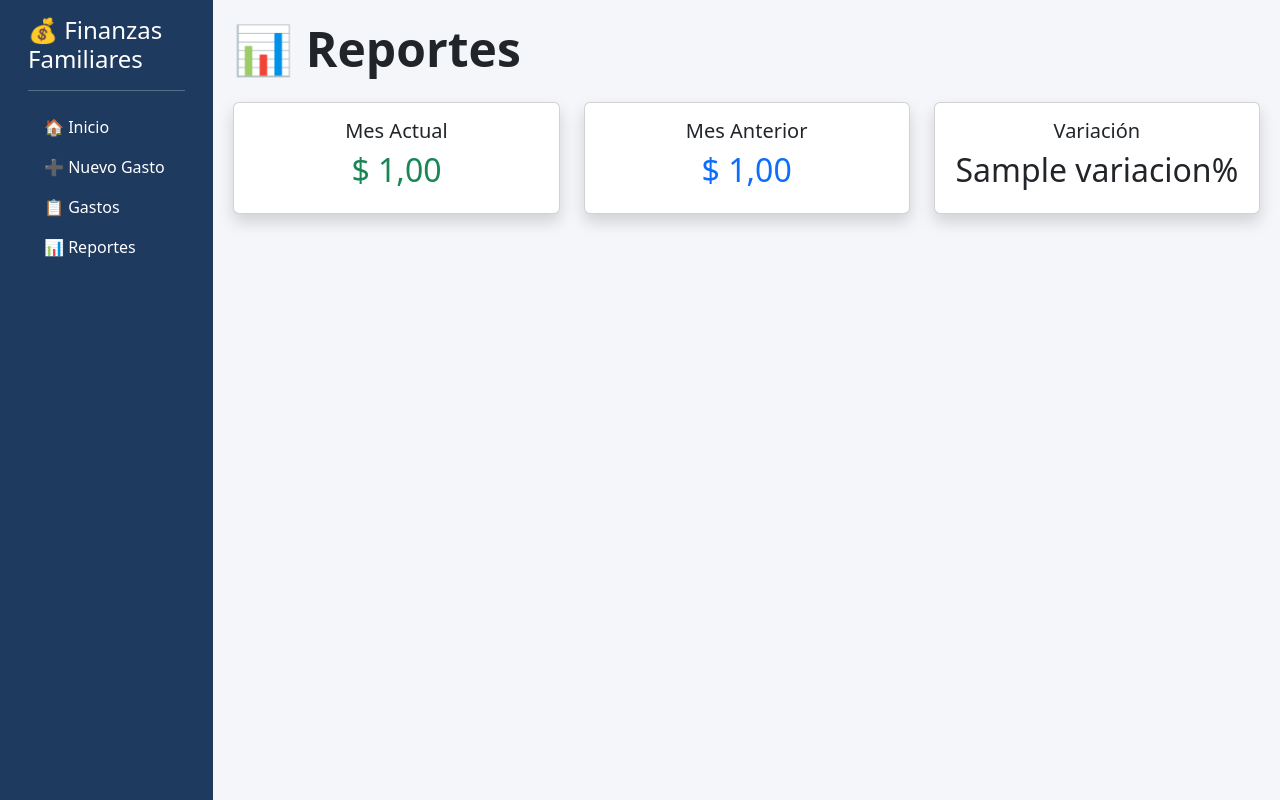
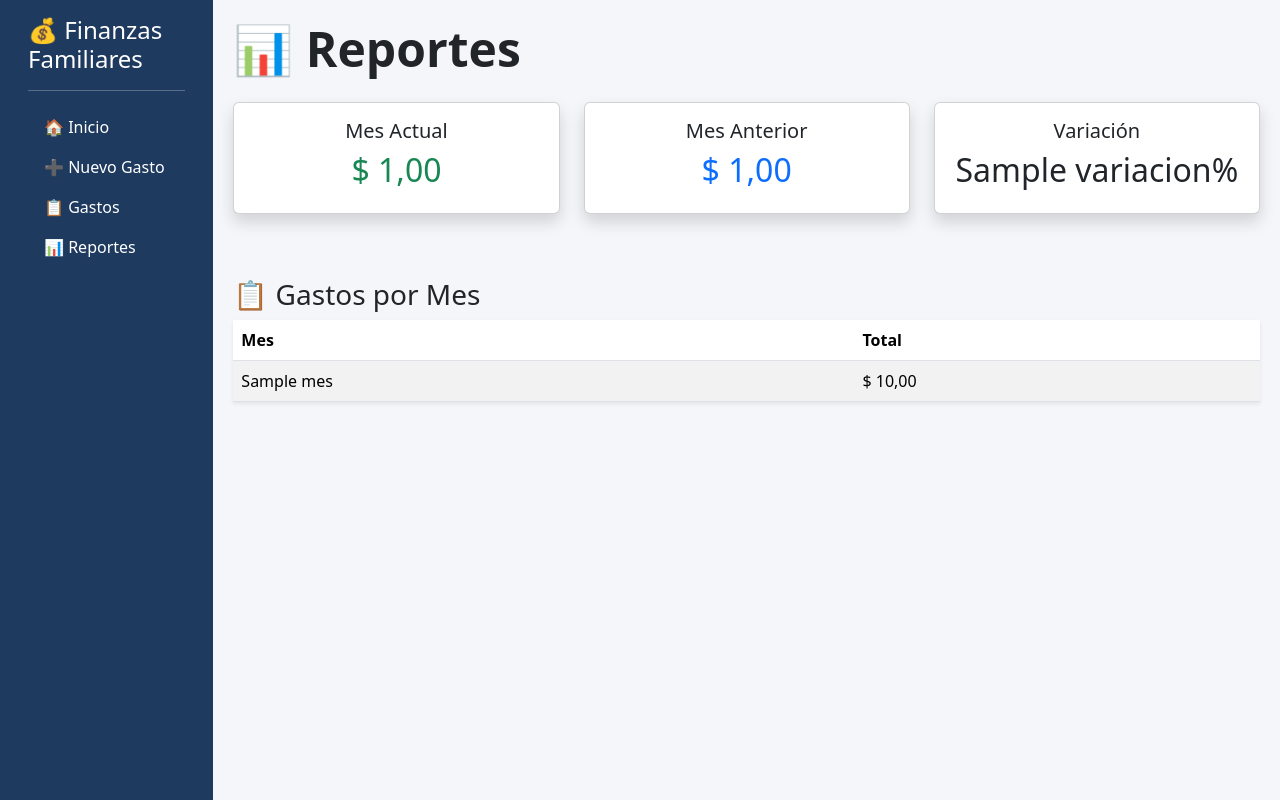
Before and after one commit to kleiwerfn2/finanzas-familiaNP, a Flask app: template templates/reportes.html in a window 1280 px wide. Run offline with Flask 3, Linux system fonts and the light colour scheme; the template is opened without the code that fills it: most values are stand-ins (such as "Sample title", 1, 10 or a date in 2020).

Commit message:
Ajuste de reportes

```diff
--- a/app.py
+++ b/app.py
@@ -111,6 +111,21 @@ def home():
             "porcentaje": gastos_categoria_pct[0]["porcentaje"]
         }
 
+    gastos_por_mes = {}
+
+    for gasto in gastos:
+
+        mes = gasto.fecha[:7]
+
+        if mes not in gastos_por_mes:
+            gastos_por_mes[mes] = 0
+
+        gastos_por_mes[mes] += gasto.monto
+
+    gastos_por_mes = sorted(
+        gastos_por_mes.items(),
+        reverse=True
+    )
     return render_template(
         "home.html",
         total_gastado=total_gastado,
@@ -120,7 +135,8 @@ def home():
         gastos_categoria_pct=gastos_categoria_pct,
         gastos_responsable=gastos_responsable,
         gastos_medio_pago=gastos_medio_pago,
-        categoria_mas_frecuente=categoria_mas_frecuente
+        categoria_mas_frecuente=categoria_mas_frecuente,
+        gastos_por_mes=gastos_por_mes
     )
 @app.route("/nuevo", methods=["GET", "POST"])
 def nuevo_gasto():
--- a/templates/reportes.html
+++ b/templates/reportes.html
@@ -64,4 +64,37 @@
 
 </div>
 
+<h3 class="mt-5">
+    📋 Gastos por Mes
+</h3>
+
+<table class="table table-striped table-hover shadow-sm">
+
+    <thead>
+        <tr>
+            <th>Mes</th>
+            <th>Total</th>
+        </tr>
+    </thead>
+
+    <tbody>
+
+        {% for mes, total in gastos_por_mes %}
+
+        <tr>
+
+            <td>{{ mes }}</td>
+
+            <td>
+                $ {{ total | moneda }}
+            </td>
+
+        </tr>
+
+        {% endfor %}
+
+    </tbody>
+
+</table>
+
 {% endblock %}
```
